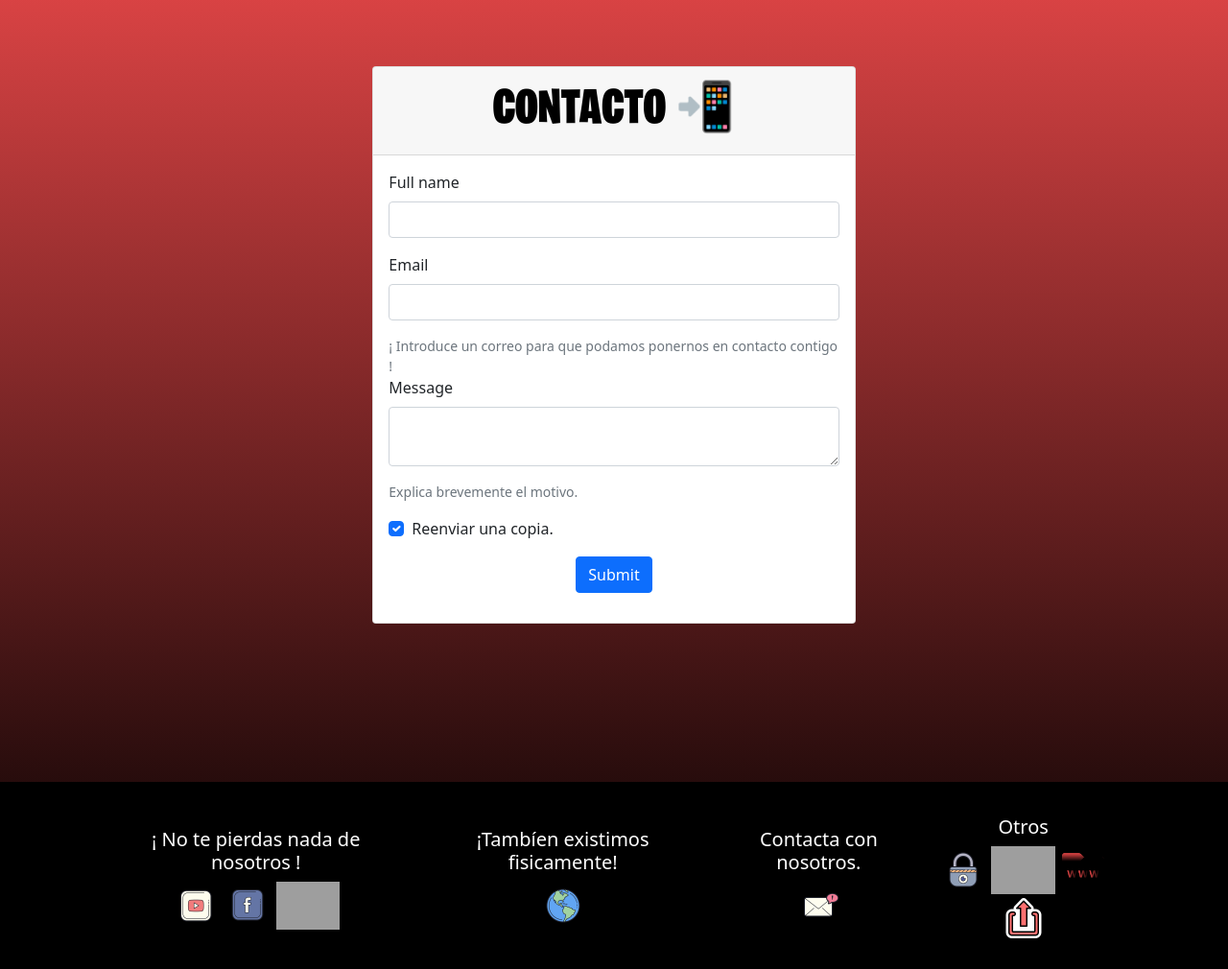
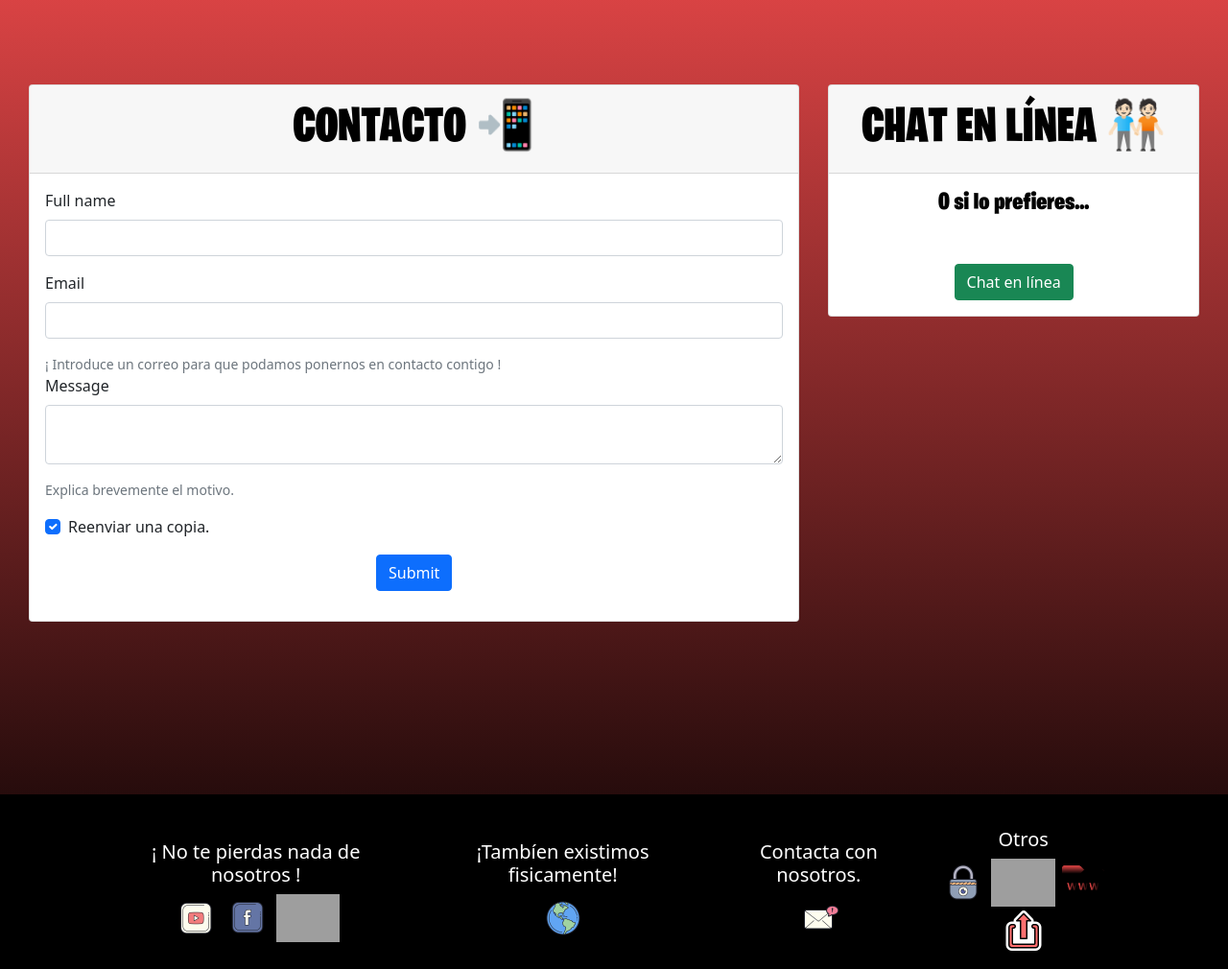
Before and after one commit to 07-josep/Torneind, a Symfony app: template templates/contact/index.html.twig in a window 1280 px wide. Shown: the part 96-1106 px from the top of the page at 96% size. Before the commit the page ends 1074 px from the top, so only its background shows below. Run offline with Twig, Linux system fonts and the light colour scheme; the template is opened without the code that fills it, so the values that code supplies are empty; form fields are guessed from the names that the template uses; some libraries are stand-ins or nearby versions; grey boxes are pictures that could not be loaded.

Commit message:
Torneind v3

```diff
--- a/composer.json
+++ b/composer.json
@@ -27,6 +27,7 @@
         "symfony/flex": "^1.17|^2",
         "symfony/form": "5.4.*",
         "symfony/framework-bundle": "5.4.*",
+        "symfony/google-mailer": "5.4.*",
         "symfony/http-client": "5.4.*",
         "symfony/http-foundation": "5.4.*",
         "symfony/intl": "5.4.*",
--- a/public/css/estilos.css
+++ b/public/css/estilos.css
@@ -700,7 +700,7 @@ table th {
 }
 
 .bg-body{
-    background-image: url("../fotos-web/general/Imagen 2.png");
+    background-image: url("../fotos-web/general/nuestroMapa1.PNG");
     background-repeat: no-repeat;
     background-color: #000000;
     max-width: 100%;
@@ -1149,4 +1149,7 @@ table th {
     margin: 50px auto;
 }
 
-/*ESTILOS VINCULACION CUENTAS-----------------------------------------------------------------------------------------*/
+/*ESTILOS CHAT--------------------------------------------------------------------------------------------------------*/
+#body-chat{
+    background-color: beige;
+}
--- a/templates/Others/compartir.html.twig
+++ b/templates/Others/compartir.html.twig
@@ -3,11 +3,10 @@
 {% block body %}
     <body id="color-body-compartir">
     <div class="container-fluid">
-        <div class="row">
             <div class="col-12 d-flex flex-column">
                 <div class="site mt-5">
                     <p class="titulo-compartir"> ¡ COMPARTE TORNEIND CON EL MUNDO !</p>
-                    <div class="wrapper2">
+                    <div class="col-12 wrapper2">
                         <a href='https://www.facebook.com/sharer/sharer.php?u=https://www.torneind.es/es/' rel='nofollow' target='_blank' onClick="window.open(this.href,this.target,'width=500,height=500,top=210,left=360');" class="link-iconos"><div class="bg-ico" id="facebook"><i class="fab fa-facebook social  facebook fa-3x"></i></div></a>
                         <a href="https://web.telegram.org/z/" class="link-iconos"><div class="bg-ico" id="pinterest"><i class="fab fa-telegram social  telegram fa-3x"></i></div></a>
                         <a href='https://twitter.com/intent/tweet?url=https://www.torneind.es/es/' rel='nofollow' target='_blank' onClick="window.open(this.href,this.target,'width=500,height=500,top=210,left=360');" class="link-iconos"><div class="bg-ico" id="twitter"><i class="fab fa-twitter social  twitter fa-3x"></i></div></a>
@@ -16,8 +15,6 @@
                     </div>
                 </div>
             </div>
-        </div>
     </div>
-
     </body>
 {% endblock %}
--- a/templates/base.html.twig
+++ b/templates/base.html.twig
@@ -4,13 +4,21 @@
     <title>{% block title %}Torneind 🎮{% endblock %}</title>
     <meta charset="UTF-8">
     <meta name="viewport" content="width=device-width, initial-scale=1.0">
-    <link href="https://cdn.jsdelivr.net/npm/bootstrap@5.1.3/dist/css/bootstrap.min.css" rel="stylesheet" integrity="sha384-1BmE4kWBq78iYhFldvKuhfTAU6auU8tT94WrHftjDbrCEXSU1oBoqyl2QvZ6jIW3" crossorigin="anonymous">
-    <script src="https://cdn.jsdelivr.net/npm/@popperjs/core@2.10.2/dist/umd/popper.min.js" integrity="sha384-7+zCNj/IqJ95wo16oMtfsKbZ9ccEh31eOz1HGyDuCQ6wgnyJNSYdrPa03rtR1zdB" crossorigin="anonymous"></script>
-    <script src="https://cdn.jsdelivr.net/npm/bootstrap@5.1.3/dist/js/bootstrap.min.js" integrity="sha384-QJHtvGhmr9XOIpI6YVutG+2QOK9T+ZnN4kzFN1RtK3zEFEIsxhlmWl5/YESvpZ13" crossorigin="anonymous"></script>
+    <script src='//cdnjs.cloudflare.com/ajax/libs/jquery/2.1.3/jquery.min.js'></script>
+        <link href="https://cdn.jsdelivr.net/npm/bootstrap@5.1.3/dist/css/bootstrap.min.css" rel="stylesheet"
+          integrity="sha384-1BmE4kWBq78iYhFldvKuhfTAU6auU8tT94WrHftjDbrCEXSU1oBoqyl2QvZ6jIW3" crossorigin="anonymous">
+    <script src="https://cdn.jsdelivr.net/npm/@popperjs/core@2.10.2/dist/umd/popper.min.js"
+            integrity="sha384-7+zCNj/IqJ95wo16oMtfsKbZ9ccEh31eOz1HGyDuCQ6wgnyJNSYdrPa03rtR1zdB"
+            crossorigin="anonymous"></script>
+    <script src="https://cdn.jsdelivr.net/npm/bootstrap@5.1.3/dist/js/bootstrap.min.js"
+            integrity="sha384-QJHtvGhmr9XOIpI6YVutG+2QOK9T+ZnN4kzFN1RtK3zEFEIsxhlmWl5/YESvpZ13"
+            crossorigin="anonymous"></script>
     <link rel="shortcut icon" type="image/x-icon" href="{{ asset('/logos/sin-fondo.png') }}"/>
     <link href="https://stackpath.bootstrapcdn.com/font-awesome/4.7.0/css/font-awesome.min.css" rel="stylesheet">
-    <link rel="stylesheet" href="https://pro.fontawesome.com/releases/v5.0.9/css/all.css" integrity="sha384-L+XK540vkePe55E7PAfByfvW0XpsyYpsifTpgh/w8WvH6asVg/c2zqp0EfZfZTbF" crossorigin="anonymous">
-    <script src="https://cdnjs.cloudflare.com/ajax/libs/modernizr/2.8.3/modernizr.min.js" type="text/javascript"></script>
+    <link rel="stylesheet" href="https://pro.fontawesome.com/releases/v5.0.9/css/all.css"
+          integrity="sha384-L+XK540vkePe55E7PAfByfvW0XpsyYpsifTpgh/w8WvH6asVg/c2zqp0EfZfZTbF" crossorigin="anonymous">
+    <script src="https://cdnjs.cloudflare.com/ajax/libs/modernizr/2.8.3/modernizr.min.js"
+            type="text/javascript"></script>
     <script src='https://cdnjs.cloudflare.com/ajax/libs/Chart.js/2.7.1/Chart.js'></script>
     <script src='https://ajax.googleapis.com/ajax/libs/jquery/3.3.1/jquery.min.js'></script>
     <script src='https://code.jquery.com/jquery-1.12.4.js'></script>
@@ -19,9 +27,9 @@
         <link rel="stylesheet" href="{{ asset('/css/grids/grid.css') }}">
     {% endblock %}
     {% block javascripts %}
-        <script src="{{ asset('/js/stats.js') }}"> </script>
-        <script src="{{ asset('/js/config.js') }}"> </script>
-        <script src="{{ asset('/js/cosmeticos.js') }}"> </script>
+        <script src="{{ asset('/js/stats.js') }}"></script>
+        <script src="{{ asset('/js/config.js') }}"></script>
+        <script src="{{ asset('/js/cosmeticos.js') }}"></script>
 
     {% endblock %}
 </head>
@@ -74,19 +82,26 @@
                     {% endif %}
                     {% if is_granted('ROLE_USER') %}
                         <li class="nav-item">
-                            <a class="nav-link" href="{{ path('usuarios') }}"><img class="iconos-nav" src="{{ asset('/iconos/Icono-gente.png') }}" alt="icon-gestion-users">Descubrir gente</a>
+                            <a class="nav-link" href="{{ path('usuarios') }}"><img class="iconos-nav"
+                                                                                   src="{{ asset('/iconos/Icono-gente.png') }}"
+                                                                                   alt="icon-gestion-users">Descubrir
+                                gente</a>
                         </li>
                     {% endif %}
 
                     {% if ( app.user ) %}
                         {% if ( app.user.foto is null) %}
                             <li class="nav-item">
-                            <a class="nav-link" href="{{ path('perfil') }}"><img class="iconos-nav rounded-circle" src="{{ asset('/iconos/foto-perfil-defecto.png') }}" alt="icon-profile"> {{ app.user.nombre }}
+                                <a class="nav-link" href="{{ path('perfil') }}"><img class="iconos-nav rounded-circle"
+                                                                                     src="{{ asset('/iconos/foto-perfil-defecto.png') }}"
+                                                                                     alt="icon-profile"> {{ app.user.nombre }}
                                 </a>
                             </li>
                         {% else %}
                             <li class="nav-item">
-                            <a class="nav-link" href="{{ path('perfil') }}"><img class="iconos-nav rounded-circle" src="{{ asset( posters_dir  ~ '/'~ app.user.foto) }}" alt="icon-profile"> {{ app.user.nombre }}
+                                <a class="nav-link" href="{{ path('perfil') }}"><img class="iconos-nav rounded-circle"
+                                                                                     src="{{ asset( posters_dir  ~ '/'~ app.user.foto) }}"
+                                                                                     alt="icon-profile"> {{ app.user.nombre }}
                                 </a>
                             </li>
                         {% endif %}
@@ -128,16 +143,22 @@
             </div>
             <div class="col-2 items">
                 <h3 class="titols-footer">Contacta con nosotros.</h3>
-                <a href="{{ path('contact') }}"><img class="iconos-footer" height="45px" src="{{ asset('/iconos/Contacto.png') }}"
+                <a href="{{ path('contact') }}"><img class="iconos-footer" height="45px"
+                                                     src="{{ asset('/iconos/Contacto.png') }}"
                                                      alt="icono-footer"></a>
             </div>
             <div class="col-2 items">
                 <h3 class="titols-footer">Otros</h3>
-                <a href="{{ path('privacidad') }}"><img class="iconos-footer" src="{{ asset('/iconos/Privacidad.png') }}"
+                <a href="{{ path('privacidad') }}"><img class="iconos-footer"
+                                                        src="{{ asset('/iconos/Privacidad.png') }}"
                                                         alt="icono-footer"></a>
-                <a href="{{ path('salud') }}"><img class="iconos-footer" src="{{ asset('/iconos/Corazon.png') }}" alt="icono-footer"></a>
-                <a  href="{{ path('sitemap') }}"><img class="iconos-footer" src="{{ asset('/iconos/siteMAP.png') }}" alt="icono-footer"></a>
-                <a  href="{{ path('compartir') }}"><img class="iconos-footer" src="{{ asset('/iconos/icono-compartir2.png') }}" alt="icono-footer-compartir"></a>
+                <a href="{{ path('salud') }}"><img class="iconos-footer" src="{{ asset('/iconos/Corazon.png') }}"
+                                                   alt="icono-footer"></a>
+                <a href="{{ path('sitemap') }}"><img class="iconos-footer" src="{{ asset('/iconos/siteMAP.png') }}"
+                                                     alt="icono-footer"></a>
+                <a href="{{ path('compartir') }}"><img class="iconos-footer"
+                                                       src="{{ asset('/iconos/icono-compartir2.png') }}"
+                                                       alt="icono-footer-compartir"></a>
 
             </div>
 
--- a/templates/comunidad.html.twig
+++ b/templates/comunidad.html.twig
@@ -4,7 +4,6 @@
     <div class="container-fluid ">
         <div class="row justify-content-center row-futuro">
             <div class="col-7">
-
                 <div class="card tarjeta-futuro shadow-lg p-3 mb-5 bg-white rounded">
                     <h5 class="texto-no-torneos"> PRÓXIMAMENTE EN LA VERSIÓN 1.0</h5>
                     <div class="card-body">
--- a/templates/contact/index.html.twig
+++ b/templates/contact/index.html.twig
@@ -3,8 +3,10 @@
 {% block body %}
     <body id="fondo-contacto">
     <div class="container-fluid mt-1">
+        <div class="row">
             <div class="d-flex justify-content-center mt-1 row-contacto">
-            <div class="col-5">
+                <div class="col-12 container-fluid d-flex flex-column flex-lg-row">
+                    <div class="col-8">
                         <div class="card">
                             <div class="card-header text-center texto-no-torneos">
                                 CONTACTO 📲
@@ -29,7 +31,26 @@
                             </div>
                         </div>
                     </div>
+                    <div class="col-4 text-center ">
+                        <div class="card">
+                            <div class="card-header texto-no-torneos">
+                                CHAT EN LÍNEA 🧑🏻‍🤝‍🧑🏻
                             </div>
+                            <div class="card-body">
+                                <h5 class="texto-profile-ver mb-5">O si lo prefieres...</h5>
+                                <a class="mt-5" href="{{ path('chat-torneind') }}"><button type="button" class="btn btn-success">
+                                        Chat en línea
+                                    </button></a>
+                            </div>
+
+                        </div>
+                    </div>
+                </div>
+            </div>
+
+
+        </div>
+
     </div>
     </body>
 {% endblock %}
--- a/templates/security/register.html.twig
+++ b/templates/security/register.html.twig
@@ -30,7 +30,7 @@
                         </div>
 
                         <div class="text-center mb-3 mt-5 botons">
-                            <button type="submit" class="btn btn-dark boton-empezar-jugar mb-1"><i class="fa fa-sign-in" aria-hidden="true"></i>Empezar a jugar </button>
+                            <button type="submit" class="btn btn-dark boton-empezar-jugar mb-1"><i class="fa fa-sign-in" aria-hidden="true"></i> Empezar a jugar </button>
                         </div>
                     </div>
                     {{ form_end(form) }}
```
Also changed, not shown: src/Controller/HomeController.php (+10 -2 lines), templates/Others/sitemap.html.twig (added, +27 -0 lines), templates/contact/chat.html.twig (added, +8 -0 lines), templates/sitemap.html.twig (deleted, +0 -24 lines), public/fotos-web/general/nuestroMapa1.PNG (added), public/js/chat.js (added), templates/Others/nuestroMapa.html.twig (renamed from templates/nuestroMapa.html.twig), 3 other files. Lines whose indentation alone changed are shown as unchanged.
